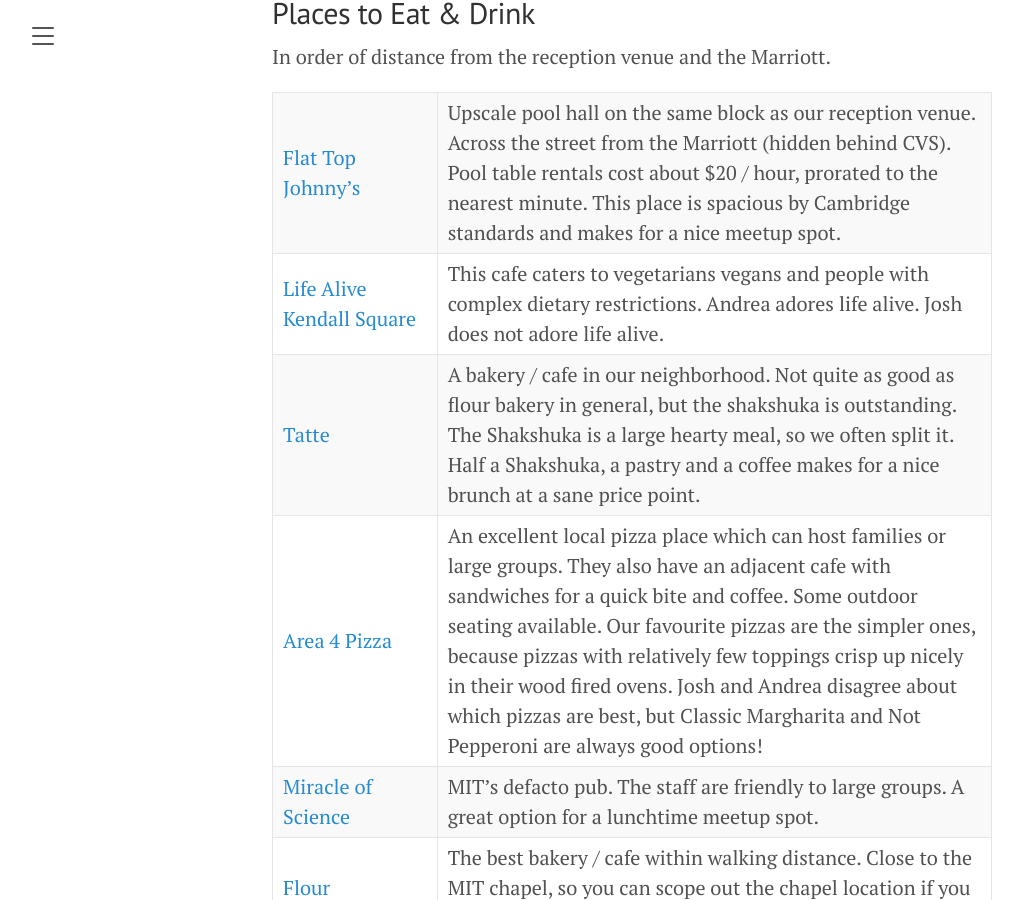
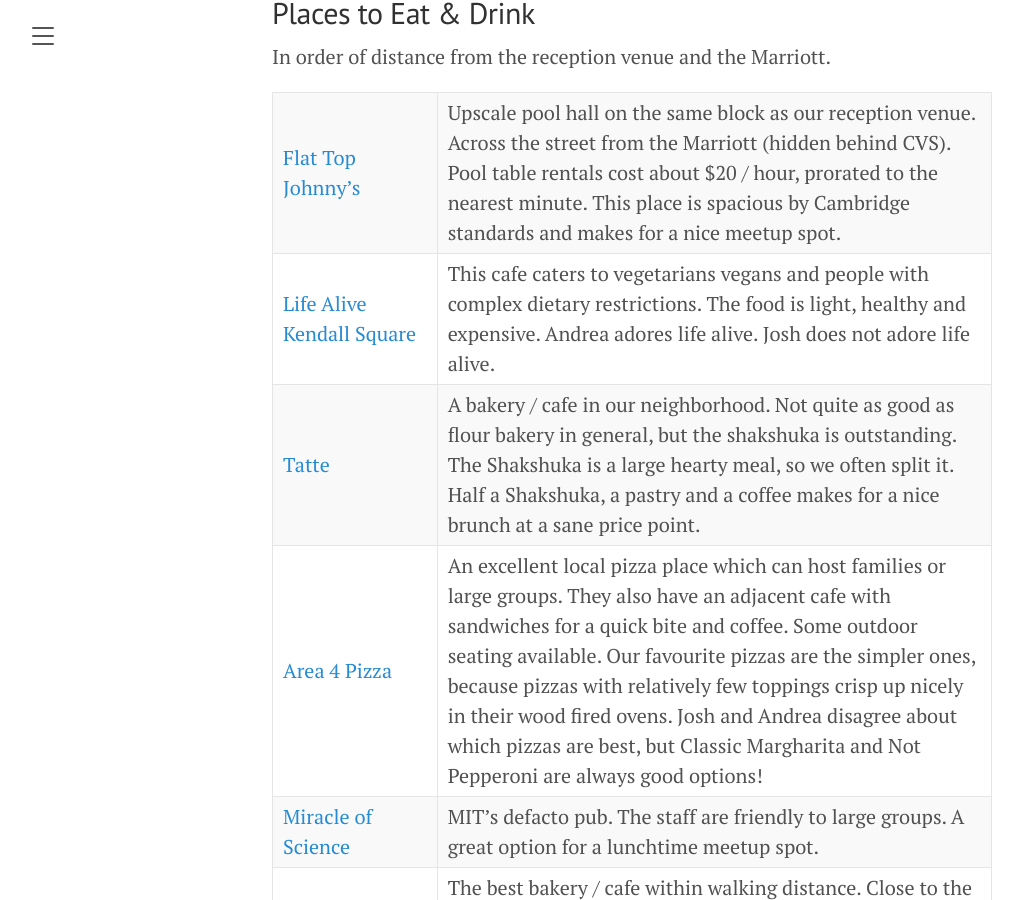
Before and after one commit to JoshBradshaw/andreajosh.github.io, a Jekyll site: the page built from _posts/2023-12-30-overview.md, in a window 1280 px wide and 900 px high, scrolled down 4241 px. Shown: the whole window, without its empty margins (8-1031 px from the left). Built offline with Jekyll 4.4.1, drawn with Linux system fonts in a browser that asks for light colours.

Commit message:
Update 2023-12-30-overview.md

```diff
--- a/_posts/2023-12-30-overview.md
+++ b/_posts/2023-12-30-overview.md
@@ -85,7 +85,7 @@ We will arrange a casual meet and greet for our out of town guests on the evenin
 In order of distance from the reception venue and the Marriott.
 
 [Flat Top Johnny's](https://g.co/kgs/qrAD5ez) | Upscale pool hall on the same block as our reception venue. Across the street from the Marriott (hidden behind CVS). Pool table rentals cost about $20 / hour, prorated to the nearest minute. This place is spacious by Cambridge standards and makes for a nice meetup spot.
-[Life Alive Kendall Square](https://www.lifealive.com/) | This cafe caters to vegetarians vegans and people with complex dietary restrictions. Andrea adores life alive. Josh does not adore life alive.
+[Life Alive Kendall Square](https://www.lifealive.com/) | This cafe caters to vegetarians vegans and people with complex dietary restrictions. The food is light, healthy and expensive. Andrea adores life alive. Josh does not adore life alive.
 [Tatte](https://tattebakery.com/) | A bakery / cafe in our neighborhood. Not quite as good as flour bakery in general, but the shakshuka is outstanding. The Shakshuka is a large hearty meal, so we often split it. Half a Shakshuka, a pastry and a coffee makes for a nice brunch at a sane price point.
 [Area 4 Pizza](https://www.areafour.com/) | An excellent local pizza place which can host families or large groups. They also have an adjacent cafe with sandwiches for a quick bite and coffee. Some outdoor seating available. Our favourite pizzas are the simpler ones, because pizzas with relatively few toppings crisp up nicely in their wood fired ovens. Josh and Andrea disagree about which pizzas are best, but Classic Margharita and Not Pepperoni are always good options!
 [Miracle of Science](https://miracleofscience.us/) | MIT's defacto pub. The staff are friendly to large groups. A great option for a lunchtime meetup spot.
```
